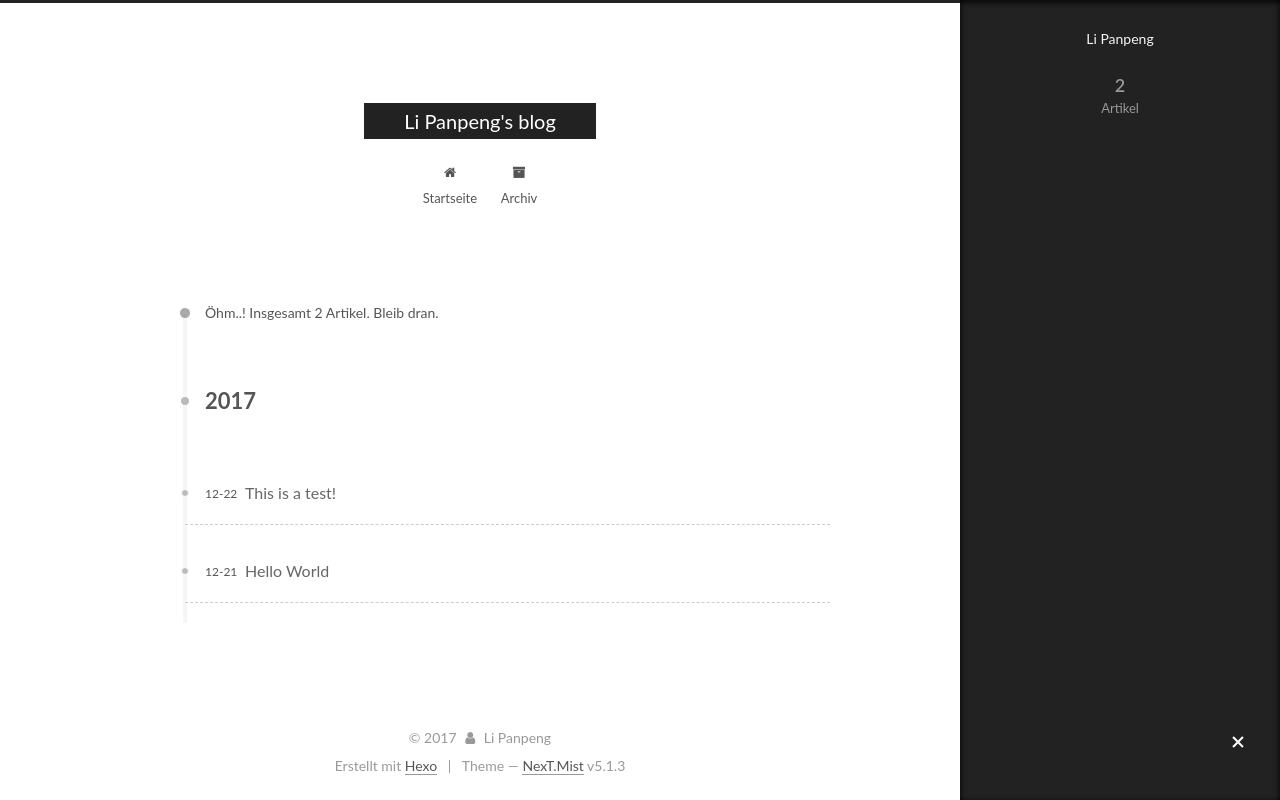
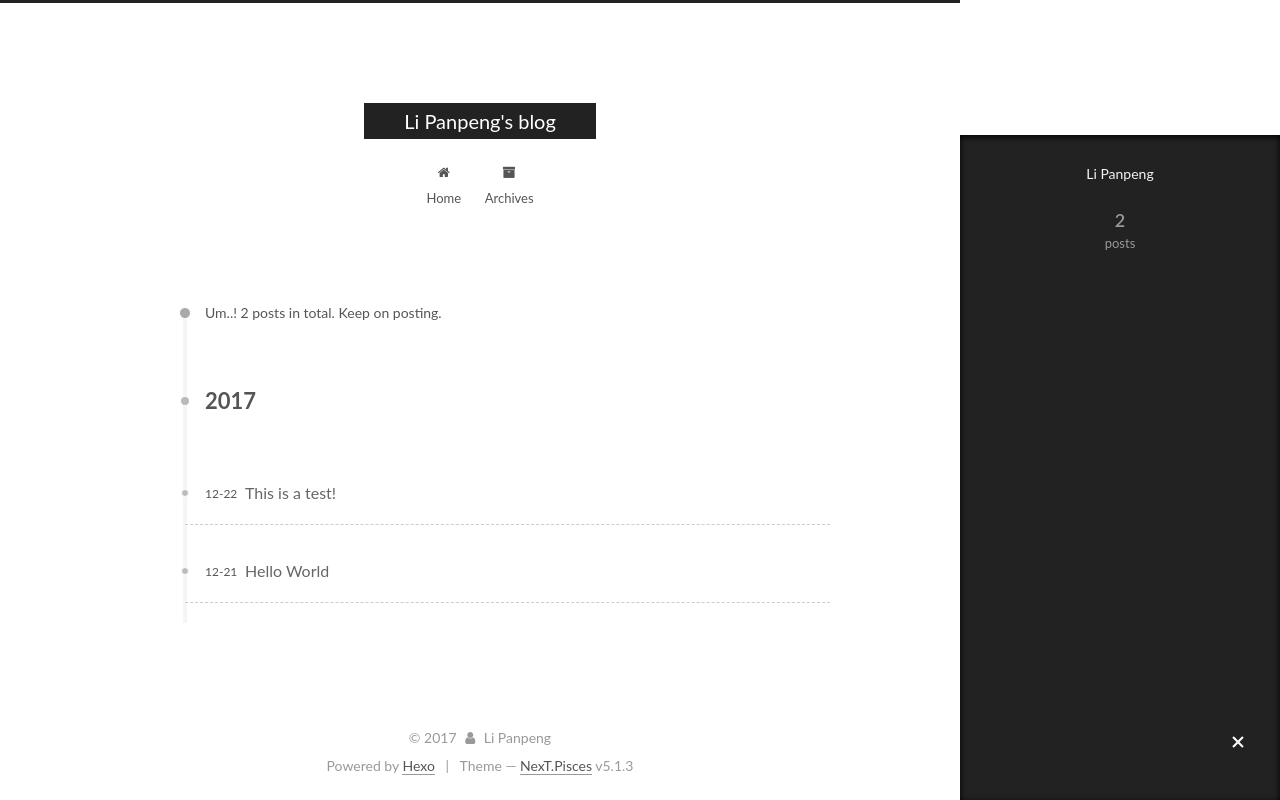
Before and after one commit to Lipanpeng/Lipanpeng.github.io, a plain HTML site: page archives/2017/12/index.html in a window 1280 px wide. Both pictures are taken after a click on the element 1238 px from the left and 743 px from the top of the page. Drawn offline with Linux system fonts and the light colour scheme.

Commit message:
Site updated: 2017-12-22 20:27:34

```diff
--- a/2017/12/21/hello-world/index.html
+++ b/2017/12/21/hello-world/index.html
@@ -5,7 +5,7 @@
 
 
 
-<html class="theme-next mist use-motion" lang="">
+<html class="theme-next pisces use-motion" lang="">
 <head>
   <meta charset="UTF-8"/>
 <meta http-equiv="X-UA-Compatible" content="IE=edge" />
@@ -96,7 +96,7 @@
   var NexT = window.NexT || {};
   var CONFIG = {
     root: '/',
-    scheme: 'Mist',
+    scheme: 'Pisces',
     version: '5.1.3',
     sidebar: {"position":"left","display":"post","offset":12,"b2t":false,"scrollpercent":false,"onmobile":false},
     fancybox: true,
@@ -184,7 +184,7 @@
 
               <i class="menu-item-icon fa fa-fw fa-home"></i> <br />
 
-            Startseite
+            Home
           </a>
         </li>
 
@@ -194,7 +194,7 @@
 
               <i class="menu-item-icon fa fa-fw fa-archive"></i> <br />
 
-            Archiv
+            Archives
           </a>
         </li>
 
@@ -258,7 +258,7 @@
                 <i class="fa fa-calendar-o"></i>
               </span>
 
-                <span class="post-meta-item-text">Veröffentlicht am</span>
+                <span class="post-meta-item-text">Posted on</span>
 
               <time title="Post created" itemprop="dateCreated datePublished" datetime="2017-12-21T23:07:40+08:00">
                 2017-12-21
@@ -393,10 +393,10 @@
 
         <ul class="sidebar-nav motion-element">
           <li class="sidebar-nav-toc sidebar-nav-active" data-target="post-toc-wrap">
-            Inhaltsverzeichnis
+            Table of Contents
           </li>
           <li class="sidebar-nav-overview" data-target="site-overview-wrap">
-            Übersicht
+            Overview
           </li>
         </ul>
 
@@ -417,7 +417,7 @@
                 <a href="/archives/">
 
                   <span class="site-state-item-count">2</span>
-                  <span class="site-state-item-name">Artikel</span>
+                  <span class="site-state-item-name">posts</span>
                 </a>
               </div>
 
@@ -485,7 +485,7 @@
 </div>
 
 
-  <div class="powered-by">Erstellt mit  <a class="theme-link" target="_blank" href="https://hexo.io">Hexo</a></div>
+  <div class="powered-by">Powered by <a class="theme-link" target="_blank" href="https://hexo.io">Hexo</a></div>
 
 
 
@@ -493,7 +493,7 @@
 
 
 
-  <div class="theme-info">Theme &mdash; <a class="theme-link" target="_blank" href="https://github.com/iissnan/hexo-theme-next">NexT.Mist</a> v5.1.3</div>
+  <div class="theme-info">Theme &mdash; <a class="theme-link" target="_blank" href="https://github.com/iissnan/hexo-theme-next">NexT.Pisces</a> v5.1.3</div>
 
 
 
@@ -594,6 +594,13 @@
 
 
 
+  <script type="text/javascript" src="/js/src/affix.js?v=5.1.3"></script>
+
+  <script type="text/javascript" src="/js/src/schemes/pisces.js?v=5.1.3"></script>
+
+
+
+
   <script type="text/javascript" src="/js/src/scrollspy.js?v=5.1.3"></script>
 <script type="text/javascript" src="/js/src/post-details.js?v=5.1.3"></script>
 
--- a/archives/2017/12/index.html
+++ b/archives/2017/12/index.html
@@ -5,7 +5,7 @@
 
 
 
-<html class="theme-next mist use-motion" lang="">
+<html class="theme-next pisces use-motion" lang="">
 <head>
   <meta charset="UTF-8"/>
 <meta http-equiv="X-UA-Compatible" content="IE=edge" />
@@ -92,7 +92,7 @@
   var NexT = window.NexT || {};
   var CONFIG = {
     root: '/',
-    scheme: 'Mist',
+    scheme: 'Pisces',
     version: '5.1.3',
     sidebar: {"position":"left","display":"post","offset":12,"b2t":false,"scrollpercent":false,"onmobile":false},
     fancybox: true,
@@ -120,7 +120,7 @@
 
 
 
-  <title>Archiv | Li Panpeng's blog</title>
+  <title>Archive | Li Panpeng's blog</title>
 
 
 
@@ -180,7 +180,7 @@
 
               <i class="menu-item-icon fa fa-fw fa-home"></i> <br />
 
-            Startseite
+            Home
           </a>
         </li>
 
@@ -190,7 +190,7 @@
 
               <i class="menu-item-icon fa fa-fw fa-archive"></i> <br />
 
-            Archiv
+            Archives
           </a>
         </li>
 
@@ -226,7 +226,7 @@
 
 
 
-        Öhm..! Insgesamt 2 Artikel. Bleib dran.
+        Um..! 2 posts in total. Keep on posting.
       </span>
 
 
@@ -362,7 +362,7 @@
                 <a href="/archives/">
 
                   <span class="site-state-item-count">2</span>
-                  <span class="site-state-item-name">Artikel</span>
+                  <span class="site-state-item-name">posts</span>
                 </a>
               </div>
 
@@ -414,7 +414,7 @@
 </div>
 
 
-  <div class="powered-by">Erstellt mit  <a class="theme-link" target="_blank" href="https://hexo.io">Hexo</a></div>
+  <div class="powered-by">Powered by <a class="theme-link" target="_blank" href="https://hexo.io">Hexo</a></div>
 
 
 
@@ -422,7 +422,7 @@
 
 
 
-  <div class="theme-info">Theme &mdash; <a class="theme-link" target="_blank" href="https://github.com/iissnan/hexo-theme-next">NexT.Mist</a> v5.1.3</div>
+  <div class="theme-info">Theme &mdash; <a class="theme-link" target="_blank" href="https://github.com/iissnan/hexo-theme-next">NexT.Pisces</a> v5.1.3</div>
 
 
 
@@ -523,6 +523,13 @@
 
 
 
+  <script type="text/javascript" src="/js/src/affix.js?v=5.1.3"></script>
+
+  <script type="text/javascript" src="/js/src/schemes/pisces.js?v=5.1.3"></script>
+
+
+
+
 
 
 
```
Also changed, not shown: 2017/12/22/test/index.html (+15 -8 lines), archives/2017/index.html (+16 -9 lines), archives/index.html (+16 -9 lines), index.html (+16 -9 lines).
